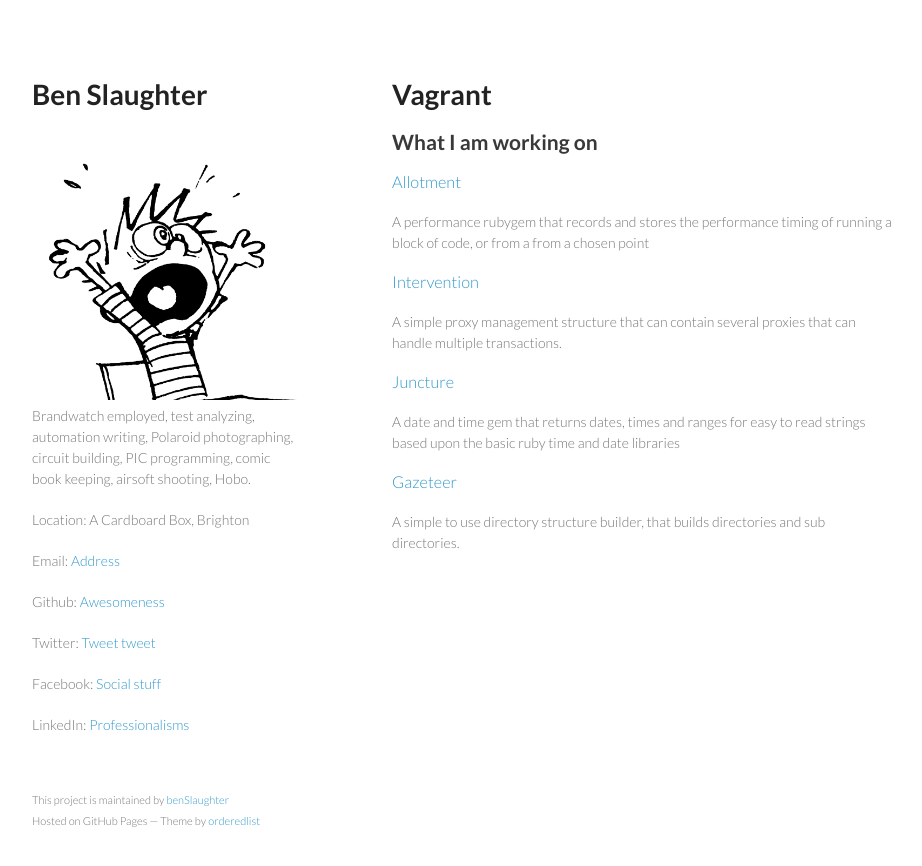
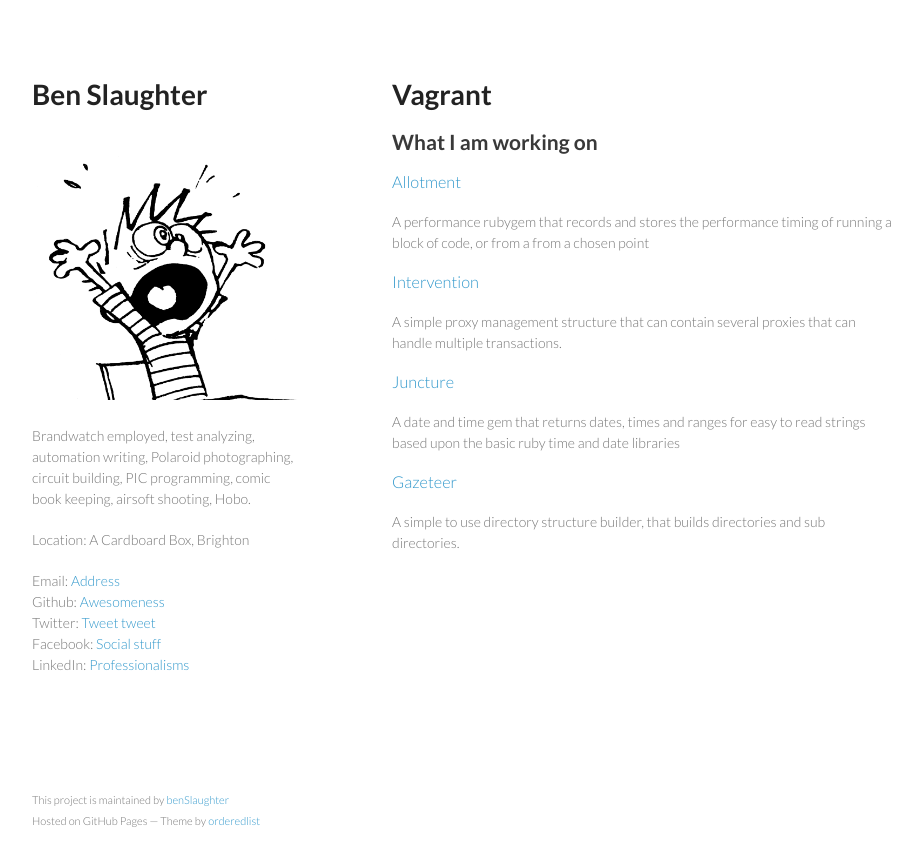
Before and after one commit to benSlaughter/benSlaughter.github.io, a Jekyll site: the page built from index.md, in a window 1280 px wide. Shown: the top 866 px of the page, without its empty margins (178-1100 px from the left). Built offline with Jekyll 4.4.1, drawn with Linux system fonts in a browser that asks for light colours; nearby versions of some CDN libraries; Markdown is read by kramdown in place of the engine named in the settings.

Commit message:
updated index files

```diff
--- a/_layouts/index.html
+++ b/_layouts/index.html
@@ -19,13 +19,15 @@
       <header>
         <h1>Ben Slaughter</h1>
         <img src="{{ site.path }}/images/calvin.jpg"  alt="Calvin" title="benSlaughter">
+        <p class="view">
         <p>Brandwatch employed, test analyzing, automation writing, Polaroid photographing, circuit building, PIC programming, comic book keeping, airsoft shooting, Hobo.</p>
         <p>Location: A Cardboard Box, Brighton</p>
-        <p>Email: <a href="mailto:b.p.slaughter@gmail.com">Address</a></p>
-        <p>Github: <a href="http://github.com/benSlaughter">Awesomeness</a></p>
-        <p>Twitter: <a href="http://twitter.com/Ben_Slaughter">Tweet tweet</a></p>
-        <p>Facebook: <a href="http://www.facebook.com/vagrant.slaughter">Social stuff</a></p>
-        <p>LinkedIn: <a href="http://www.linkedin.com/pub/ben-slaughter/b/430/8b3">Professionalisms</a></p>
+        <label>Email: </label><a href="mailto:b.p.slaughter@gmail.com">Address</a><br>
+        <label>Github: </label><a href="http://github.com/benSlaughter">Awesomeness</a><br>
+        <label>Twitter: </label><a href="http://twitter.com/Ben_Slaughter">Tweet tweet</a><br>
+        <label>Facebook: </label><a href="http://www.facebook.com/vagrant.slaughter">Social stuff</a><br>
+        <label>LinkedIn: </label><a href="http://www.linkedin.com/pub/ben-slaughter/b/430/8b3">Professionalisms</a><br>
+      </p>
       </header>
       <section>
         {{ content }}
```
